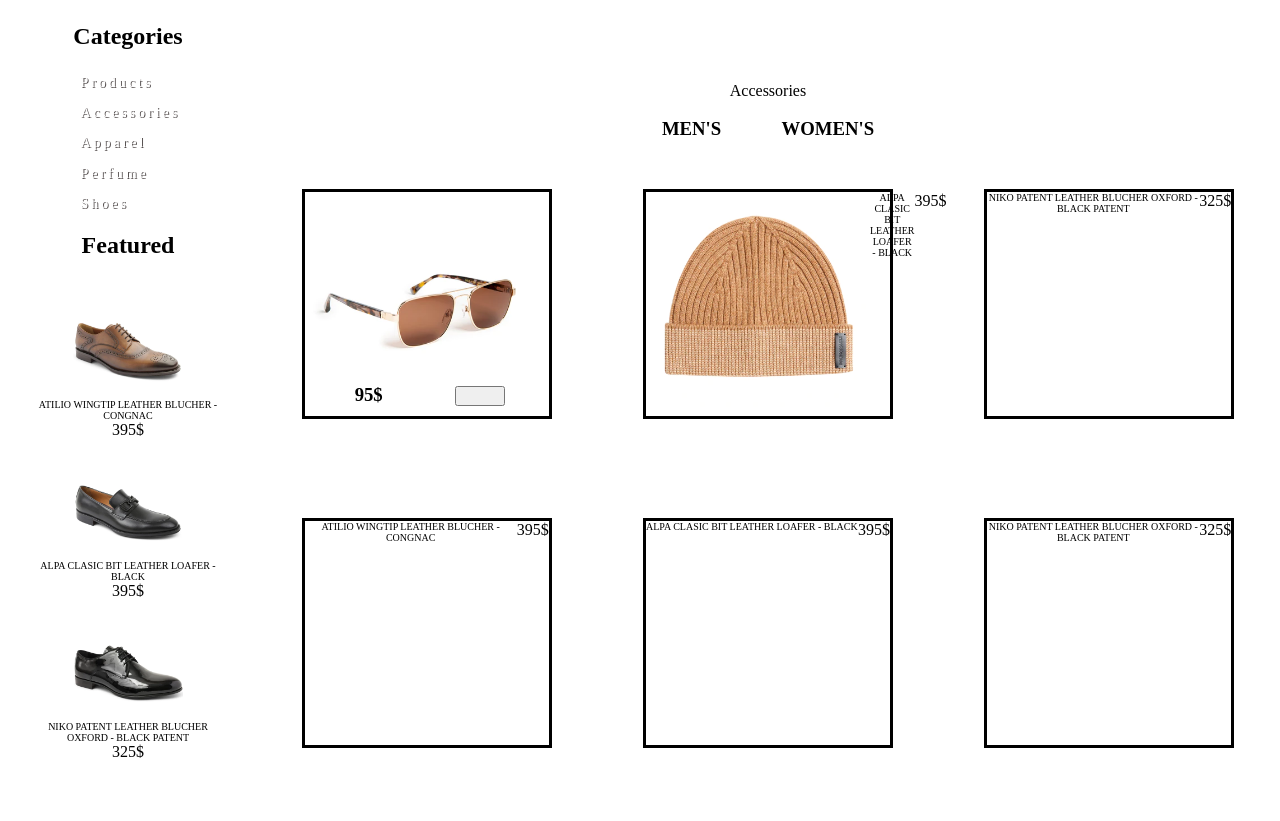
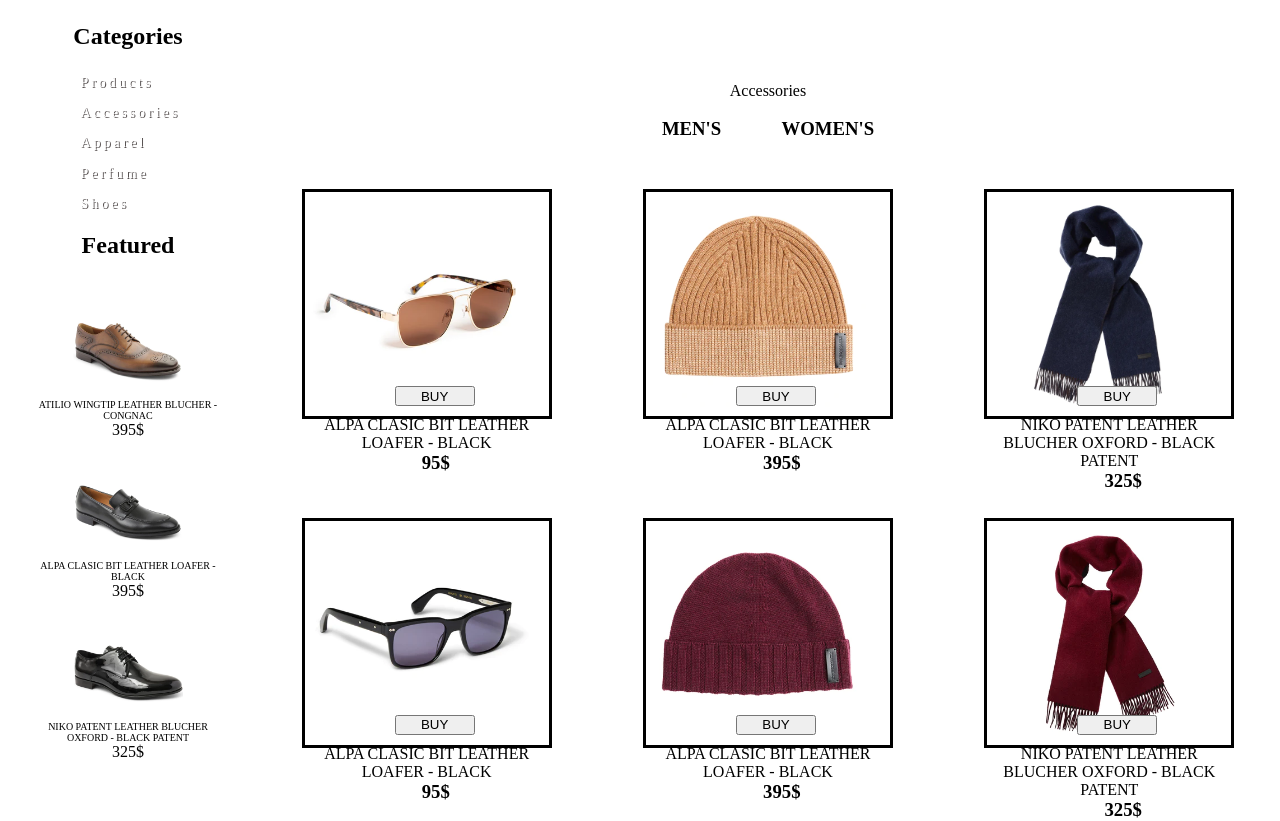
Before and after one commit to sergey-antonyan/Relq-project-1-sample-1-, a plain HTML site: page index.html in a window 1280 px wide. Shown: the part 86-907 px from the top of the page. Drawn offline with Linux system fonts and the light colour scheme.

Commit message:
add img in main divs

```diff
--- a/index.html
+++ b/index.html
@@ -65,32 +65,41 @@
     <p style="text-align: center; margin-top: 2%;">Accessories</p><br>
     <h3 style="text-align: center; word-spacing: 3em;">MEN'S        WOMEN'S</h3>
     <div class="cont">
-      <div class="contbox-item contbox-item-1"> <img style="max-width: 100%; max-height: 100%;"; src="./img/aknoc.jpg" alt="">
-        <button style="width: 50px; height: 20px; position: absolute; bottom: 10px; left: 150px;"></button> <h3 style="position: absolute; bottom: 10px ; margin-left: 50px;">95$</h3>
+      <div class="contbox-item contbox-item-1"> <img style="max-width: 100%; max-height: 100%;"; src="./img/aknoc.jpg" alt=""> <p >ALPA CLASIC BIT LEATHER LOAFER - BLACK</p>
+        <button class="buybtn">BUY</button> <h3 class="pricetext">95$</h3>
       </div>
       <div  class="contbox-item contbox-item-2">
         <img style="max-width: 100%; max-height: 100%;"  src="./img/glxark.jpg" alt="">
-      <p style="font-size: 10px; display: flex;">ALPA CLASIC BIT LEATHER LOAFER - BLACK</p>
-      <p>395$</p>
+        <button class="buybtn">BUY</button>
+      <p >ALPA CLASIC BIT LEATHER LOAFER - BLACK</p>
+      <h3 class="pricetext">395$</h3>
       </div>
       <div class="contbox-item contbox-item-3">
-      <p style="font-size: 10px; display: flex;">NIKO PATENT LEATHER BLUCHER OXFORD - BLACK PATENT</p>
-      <p>325$</p>
+        <img  class="divimg" src="./img/shalf2.jpg" alt="">
+        <button class="buybtn">BUY</button>
+      <p >NIKO PATENT LEATHER BLUCHER OXFORD - BLACK PATENT</p>
+      <h3 class="pricetext">325$</h3>
       </div>
     </div>
 
 
     <div class="cont">
-      <div class="contbox-item contbox-item-1"> <p style="font-size: 10px; display: flex;">ATILIO WINGTIP LEATHER BLUCHER - CONGNAC</p>
-        <p>395$</p>
+      <div class="contbox-item contbox-item-1">
+        <img class="divimg" src="./img/aknoc2.jpg" alt=""> <p >ALPA CLASIC BIT LEATHER LOAFER - BLACK</p>
+        <button class="buybtn">BUY</button> <h3 class="pricetext">95$</h3>
       </div>
       <div  class="contbox-item contbox-item-2">
-      <p style="font-size: 10px; display: flex;">ALPA CLASIC BIT LEATHER LOAFER - BLACK</p>
-      <p>395$</p>
+        <img class="divimg"  src="./img/glxark2.jpg" alt="">
+        <button class="buybtn">BUY</button>
+      <p >ALPA CLASIC BIT LEATHER LOAFER - BLACK</p>
+      <h3 class="pricetext">395$</h3>
       </div>
       <div class="contbox-item contbox-item-3">
-      <p style="font-size: 10px; display: flex;">NIKO PATENT LEATHER BLUCHER OXFORD - BLACK PATENT</p>
-      <p>325$</p>
+        <img class="divimg" src="./img/shalf.jpg" alt="">
+        <button class="buybtn">BUY</button>
+      <p >NIKO PATENT LEATHER BLUCHER OXFORD - BLACK PATENT</p>
+      <h3 class="pricetext">325$</h3>
+      </div>
       </div>
     </div>
   </main>
--- a/style.css
+++ b/style.css
@@ -188,19 +188,47 @@ main {
   height: 230px;
   background-color: white;
   align-items: flex-start;
-
+  flex-direction: column;
+  text-align: center;
 }
 
 
 .contbox-item-2{
+  position: relative;
+  box-sizing: border-box;
+  object-fit: cover;
   height: 230px;
   background-color: white;
+  align-items: flex-start;
+  text-align:center;
+  flex-direction: column;
 }
 
 .contbox-item-3{
+  position: relative;
+  box-sizing: border-box;
+  object-fit: cover;
   height: 230px;
-  background-color:  white; ;
+  background-color: white;
+  align-items: flex-start;
+  text-align:center;
+  flex-direction: column;
 }
 
-/*
-style="position: absolute; bottom: 10px ; margin-left: 50px;" */
+.buybtn{
+  position:absolute;
+  bottom: 10px;
+  margin-top: 10px;
+  width: 80px;
+  height: 20px;
+  left: 90px;
+}
+
+.pricetext {
+  margin-left: 48%;
+}
+
+.divimg{
+  max-width: 100%;
+  max-height: 100%;
+}
```
Also changed, not shown: img/aknoc2.jpg (added), img/glxark2.jpg (added), img/shalf.jpg (added), img/shalf2.jpg (added).
